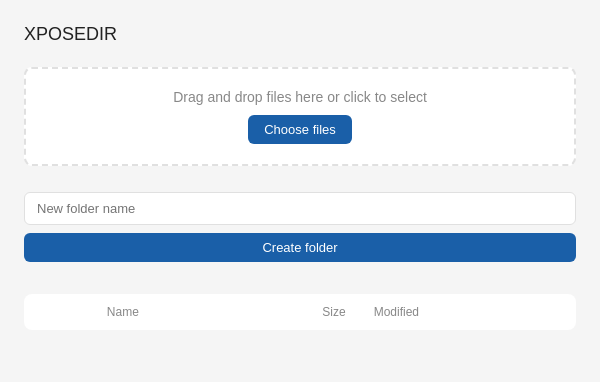
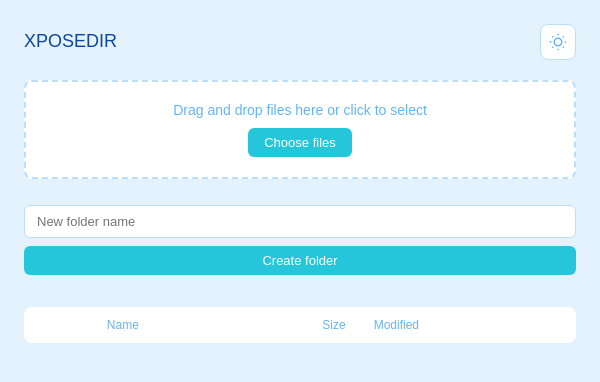
Before and after one commit to Diego-ArayaCh/xposedir, an Electron app: page public-view.html in a window 600 px wide. Drawn offline with Linux system fonts and the light colour scheme; no server answers.

Commit message:
css improvements, themes choosen by user now, icon added also

```diff
--- a/preload.js
+++ b/preload.js
@@ -7,5 +7,6 @@ contextBridge.exposeInMainWorld('api', {
   getConfig: () => ipcRenderer.invoke('get-config'),
   saveConfig: (config) => ipcRenderer.invoke('save-config', config),
   openExternal: (url) => ipcRenderer.invoke('open-external', url),
-  discover: () => ipcRenderer.invoke('discover')
+  discover: () => ipcRenderer.invoke('discover'),
+  getTheme: () => ipcRenderer.invoke('get-theme')
 })
--- a/public-view.html
+++ b/public-view.html
@@ -6,28 +6,67 @@
   <title>Index of <PATH></title>
   <style>
     :root {
-      --bg: #f5f5f5;
-      --surface: #ffffff;
-      --border: #e0e0e0;
-      --text: #222222;
-      --text-muted: #888888;
-      --link: #1a5fa8;
+      --bg: #E3F2FD;
+      --surface: #FFFFFF;
+      --border: #BBDEFB;
+      --text: #0D47A1;
+      --text-muted: #64B5F6;
+      --link: #00ACC1;
+      --primary: #26C6DA;
+      --scrollbar-thumb: #90CAF9;
+      --scrollbar-track: #E3F2FD;
     }
-    @media (prefers-color-scheme: dark) {
-      :root {
-        --bg: #1a1a1a;
-        --surface: #252525;
-        --border: #333333;
-        --text: #eeeeee;
-        --text-muted: #777777;
-        --link: #6ab0f5;
-      }
+    :root[data-theme="dark"] {
+      --bg: #0A1929;
+      --surface: #132F4C;
+      --border: #1E4976;
+      --text: #E3F2FD;
+      --text-muted: #64B5F6;
+      --link: #4DD0E1;
+      --primary: #4DD0E1;
+      --scrollbar-thumb: #1E4976;
+      --scrollbar-track: #0D2137;
+    }
+    ::-webkit-scrollbar {
+      width: 8px;
+      height: 8px;
+    }
+    ::-webkit-scrollbar-track {
+      background: var(--scrollbar-track);
+    }
+    ::-webkit-scrollbar-thumb {
+      background: var(--scrollbar-thumb);
+      border-radius: 4px;
+    }
+    ::-webkit-scrollbar-thumb:hover {
+      background: var(--text);
     }
     * { box-sizing: border-box; margin: 0; padding: 0; }
     body { font-family: sans-serif; padding: 24px; background: var(--bg); color: var(--text); }
-    .header { display: flex; align-items: center; gap: 10px; margin-bottom: 20px; }
+    .header { display: flex; align-items: center; justify-content: space-between; gap: 10px; margin-bottom: 20px; }
+    .header > div { flex: 1; }
     h2 { font-size: 18px; font-weight: 500; }
     .path { font-size: 13px; color: var(--text-muted); margin-top: 2px; }
+    .theme-toggle {
+      background: var(--surface);
+      border: 1px solid var(--border);
+      border-radius: 8px;
+      padding: 6px;
+      cursor: pointer;
+      width: 36px;
+      height: 36px;
+      display: flex;
+      align-items: center;
+      justify-content: center;
+    }
+    .theme-toggle svg {
+      width: 18px;
+      height: 18px;
+      color: var(--text-muted);
+    }
+    .theme-toggle .icon-moon { display: none; }
+    :root[data-theme="dark"] .theme-toggle .icon-sun { display: none; }
+    :root[data-theme="dark"] .theme-toggle .icon-moon { display: block; }
     table { border-collapse: collapse; width: 100%; background: var(--surface); border-radius: 8px; overflow: hidden; border: 1px solid var(--border); }
     thead tr { border-bottom: 1px solid var(--border); }
     th { padding: 10px 14px; font-size: 12px; font-weight: 500; color: var(--text-muted); text-align: left; }
@@ -39,7 +78,7 @@
     td.date { color: var(--text-muted); font-size: 13px; white-space: nowrap; }
     a { color: var(--link); text-decoration: none; }
     a:hover { text-decoration: underline; }
-    .toast { position: fixed; bottom: 20px; left: 50%; transform: translateX(-50%); background: #222; color: white; padding: 10px 20px; border-radius: 20px; font-size: 13px; opacity: 0; transition: opacity 0.3s; z-index: 100; pointer-events: none; }
+    .toast { position: fixed; bottom: 20px; left: 50%; transform: translateX(-50%); background: var(--primary); color: white; padding: 10px 20px; border-radius: 20px; font-size: 13px; opacity: 0; transition: opacity 0.3s; z-index: 100; pointer-events: none; }
     .toast.show { opacity: 1; }
     .upload-area {
       display: <UPLOAD_DISPLAY>;
@@ -57,7 +96,7 @@
     .upload-btn {
       display: inline-block;
       padding: 7px 16px;
-      background: var(--link);
+      background: var(--primary);
       color: white;
       border-radius: 6px;
       font-size: 13px;
@@ -96,6 +135,15 @@
       <h2>XPOSEDIR</h2>
       <div class="path"><PATH></div>
     </div>
+    <button class="theme-toggle" onclick="toggleTheme()">
+    <svg class="icon-sun" viewBox="0 0 24 24" fill="none" stroke="currentColor" stroke-width="2">
+      <circle cx="12" cy="12" r="5"/>
+      <path d="M12 1v2M12 21v2M4.22 4.22l1.42 1.42M18.36 18.36l1.42 1.42M1 12h2M21 12h2M4.22 19.78l1.42-1.42M18.36 5.64l1.42-1.42"/>
+    </svg>
+    <svg class="icon-moon" viewBox="0 0 24 24" fill="none" stroke="currentColor" stroke-width="2">
+      <path d="M21 12.79A9 9 0 1 1 11.21 3 7 7 0 0 0 21 12.79z"/>
+    </svg>
+  </button>
   </div>
 
  <div class="write-controls" style="display: <UPLOAD_DISPLAY>">
@@ -132,6 +180,17 @@
 
   <script>
     var currentPath = '<PATH>'
+
+    var theme = localStorage.getItem('theme') || 'light'
+    document.documentElement.setAttribute('data-theme', theme)
+
+    function toggleTheme() {
+      theme = theme === 'light' ? 'dark' : 'light'
+      document.documentElement.setAttribute('data-theme', theme)
+      localStorage.setItem('theme', theme)
+      window.location.reload()
+    }
+
       function enter() {
         if (event.key === 'Enter') {
           createFolder()
--- a/styles/base.css
+++ b/styles/base.css
@@ -1,62 +1,85 @@
 :root {
-  --bg: #f5f5f5;
-  --surface: #ffffff;
-  --border: #e0e0e0;
-  --border-input: #dddddd;
-  --text-primary: #222222;
-  --text-secondary: #666666;
-  --text-hint: #999999;
-  --text-folder: #333333;
-  --btn-hover: #f0f0f0;
-  --selected-border: #4a90d9;
-  --selected-bg: #f0f7ff;
-  --url-bg: #f0f7ff;
-  --url-border: #b3d4f5;
-  --url-text: #1a5fa8;
-  --stop-bg: #f0f0f0;
-  --stop-color: #333333;
-  --stop-hover: #e0e0e0;
-  --dot-inactive: #cccccc;
-  --dot-active: #4caf50;
-  --tag-read-bg: #e6f4ea;
-  --tag-read-color: #2d6a4f;
-  --tag-write-bg: #fff3e0;
-  --tag-write-color: #b45309;
-  --input-bg: #ffffff;
-  --success: #4caf50;
+  --bg: #E3F2FD;
+  --surface: #FFFFFF;
+  --border: #BBDEFB;
+  --border-input: #90CAF9;
+  --text-primary: #0D47A1;
+  --text-secondary: #1565C0;
+  --text-hint: #64B5F6;
+  --text-folder: #1565C0;
+  --btn-hover: #E1F5FE;
+  --primary: #26C6DA;
+  --primary-light: #4DD0E1;
+  --primary-dark: #00ACC1;
+  --selected-border: #26C6DA;
+  --selected-bg: #E0F7FA;
+  --url-bg: #E0F7FA;
+  --url-border: #80DEEA;
+  --url-text: #00838F;
+  --stop-bg: #ECEFF1;
+  --stop-color: #455A64;
+  --stop-hover: #CFD8DC;
+  --dot-inactive: #B0BEC5;
+  --dot-active: #26C6DA;
+  --tag-read-bg: #E0F2F1;
+  --tag-read-color: #00695C;
+  --tag-write-bg: #FFF3E0;
+  --tag-write-color: #E65100;
+  --input-bg: #FFFFFF;
+  --success: #26C6DA;
+  --scrollbar-thumb: #90CAF9;
+  --scrollbar-track: #E3F2FD;
 }
 
-@media (prefers-color-scheme: dark) {
-  :root {
-    --bg: #1a1a1a;
-    --surface: #252525;
-    --border: #333333;
-    --border-input: #3a3a3a;
-    --text-primary: #eeeeee;
-    --text-secondary: #aaaaaa;
-    --text-hint: #666666;
-    --text-folder: #cccccc;
-    --btn-hover: #2e2e2e;
-    --selected-border: #4a90d9;
-    --selected-bg: #1a2d40;
-    --url-bg: #1a2d40;
-    --url-border: #2a5070;
-    --url-text: #6ab0f5;
-    --stop-bg: #2e2e2e;
-    --stop-color: #cccccc;
-    --stop-hover: #3a3a3a;
-    --dot-inactive: #555555;
-    --dot-active: #4caf50;
-    --tag-read-bg: #1a3325;
-    --tag-read-color: #6fcf97;
-    --tag-write-bg: #2e1f00;
-    --tag-write-color: #f6b944;
-    --input-bg: #2a2a2a;
-    --success: #4caf50;
-  }
+:root[data-theme="dark"] {
+  --bg: #0A1929;
+  --surface: #132F4C;
+  --border: #1E4976;
+  --border-input: #266D8A;
+  --text-primary: #E3F2FD;
+  --text-secondary: #90CAF9;
+  --text-hint: #64B5F6;
+  --text-folder: #BBDEFB;
+  --btn-hover: #1E3A5F;
+  --primary: #4DD0E1;
+  --primary-light: #80DEEA;
+  --primary-dark: #26C6DA;
+  --selected-border: #4DD0E1;
+  --selected-bg: #0D3B4D;
+  --url-bg: #0D3B4D;
+  --url-border: #1E5880;
+  --url-text: #80DEEA;
+  --stop-bg: #1E3A5F;
+  --stop-color: #B0BEC5;
+  --stop-hover: #263238;
+  --dot-inactive: #546E7A;
+  --dot-active: #4DD0E1;
+  --tag-read-bg: #0D3B35;
+  --tag-read-color: #4DB6AC;
+  --tag-write-bg: #3D2100;
+  --tag-write-color: #FFB74D;
+  --input-bg: #0D2137;
+  --success: #4DD0E1;
+  --scrollbar-thumb: #1E4976;
+  --scrollbar-track: #0D2137;
 }
 
 * { box-sizing: border-box; margin: 0; padding: 0; }
+
+::-webkit-scrollbar {
+  width: 8px;
+  height: 8px;
+}
+::-webkit-scrollbar-track {
+  background: var(--scrollbar-track);
+}
+::-webkit-scrollbar-thumb {
+  background: var(--scrollbar-thumb);
+  border-radius: 4px;
+}
+::-webkit-scrollbar-thumb:hover {
+  background: var(--text-primary);
+}
 
 body {
   font-family: sans-serif;
@@ -69,7 +92,54 @@ body {
 h2 {
   font-size: 18px;
   font-weight: 500;
-  margin-bottom: 20px;
   display: flex;
   align-items: center;
 }
+
+.header-row {
+  display: flex;
+  justify-content: space-between;
+  align-items: center;
+  margin-bottom: 20px;
+}
+
+.header-row h2 {
+  margin-bottom: 0;
+}
+
+.theme-toggle {
+  background: var(--surface);
+  border: 1px solid var(--border);
+  border-radius: 8px;
+  padding: 6px;
+  cursor: pointer;
+  width: 36px;
+  height: 36px;
+  display: flex;
+  align-items: center;
+  justify-content: center;
+  transition: background 0.2s, border-color 0.2s;
+}
+
+.theme-toggle:hover {
+  background: var(--btn-hover);
+  border-color: var(--primary);
+}
+
+.theme-toggle svg {
+  width: 18px;
+  height: 18px;
+  color: var(--text-secondary);
+}
+
+.theme-toggle .icon-moon {
+  display: none;
+}
+
+:root[data-theme="dark"] .theme-toggle .icon-sun {
+  display: none;
+}
+
+:root[data-theme="dark"] .theme-toggle .icon-moon {
+  display: block;
+}
```
Also changed, not shown: index.html (+21 -0 lines), main.js (+13 -2 lines), package.json (+7 -1 lines), styles/animation.css (+7 -7 lines), styles/components.css (+8 -4 lines), README.md.
